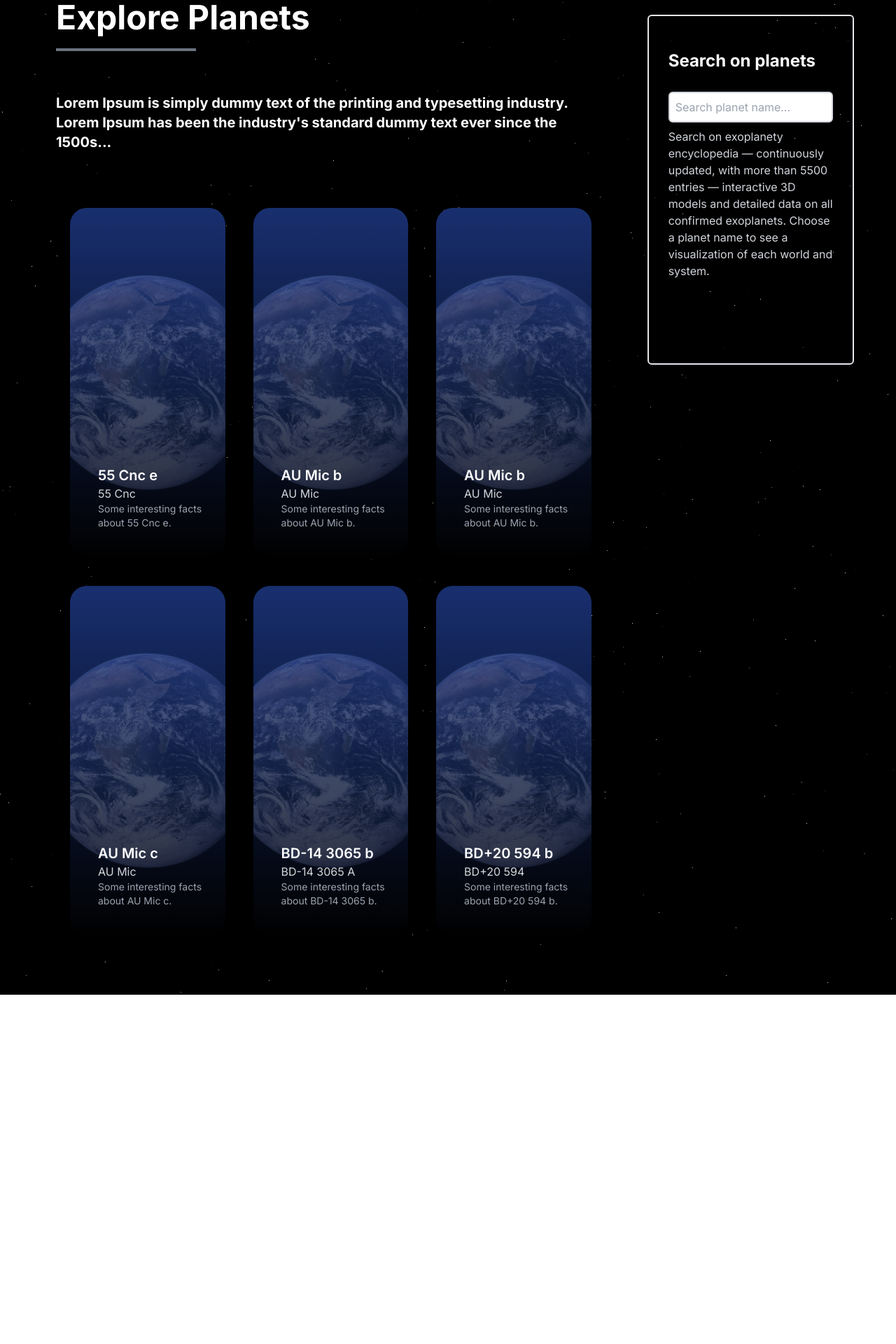
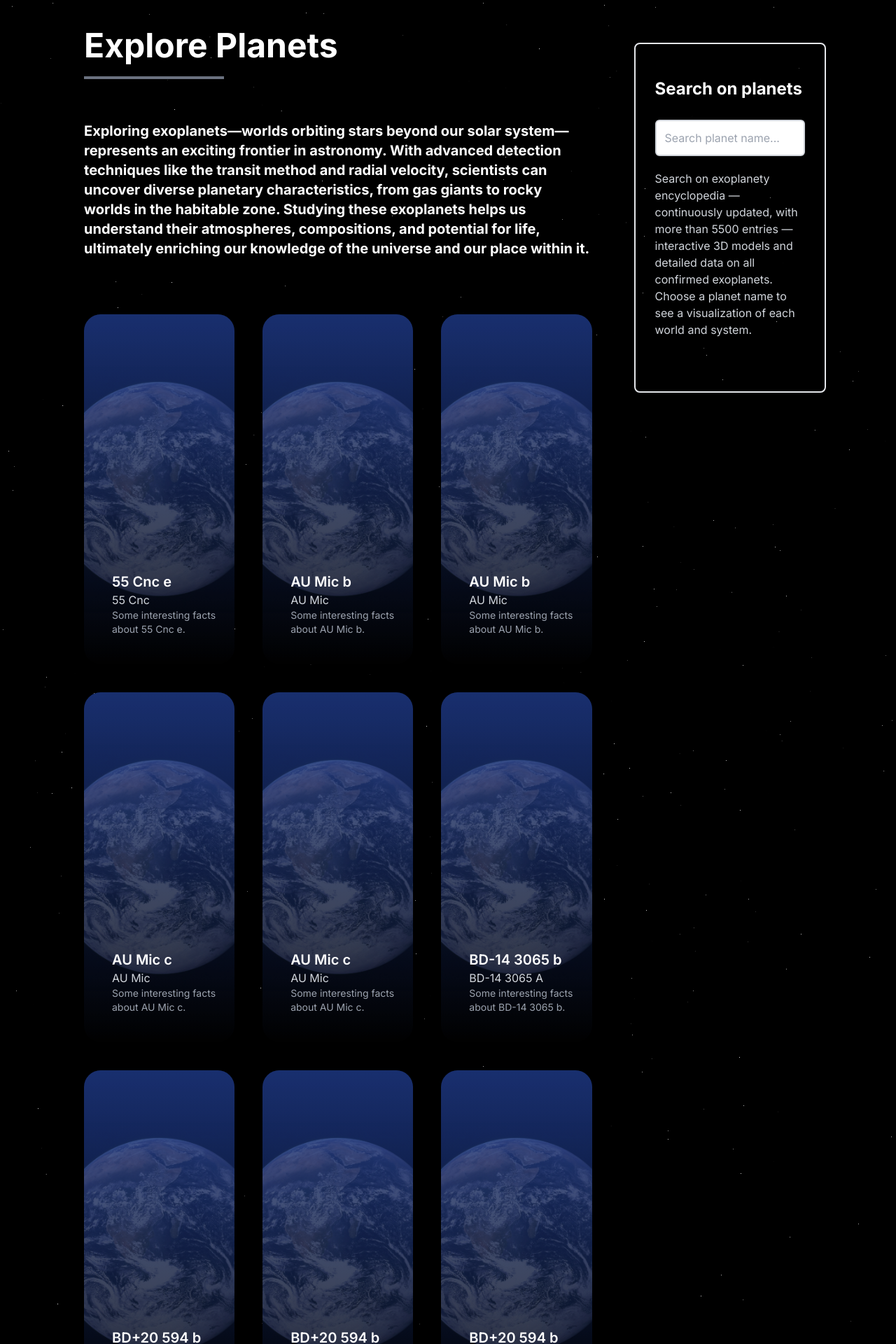
Before and after one commit to karreemm/NASA-Project, a Next.js app: page /planets in a window 1280 px wide. Shown: the part 79-1999 px from the top of the page at 70% size. Before the commit the page ends 1500 px from the top, so only its background shows below. Built offline with nearby package versions, Linux system fonts and the light colour scheme.

Commit message:
finish planets branch

```diff
--- a/app/component/Search.jsx
+++ b/app/component/Search.jsx
@@ -17,12 +17,12 @@ const Search = ({ dummyData }) => {
                 placeholder="Search planet name..."
                 value={query}
                 onChange={(e) => setQuery(e.target.value)}
-                className='mt-2 p-2 w-full border-2 border-gray-300 rounded-md text-slate-800'
+                className='mt-2 p-3 w-full border-2 border-gray-300 rounded-md text-slate-800'
             />
 
 
             {!query && (
-                <p className='mt-2 text-gray-300'>
+                <p className='mt-5 text-gray-300'>
                     Search on exoplanety encyclopedia — continuously updated, with more than 5500 entries — interactive 3D models and detailed data on all confirmed exoplanets. Choose a planet name to see a visualization of each world and system.
                 </p>
             )}
@@ -34,7 +34,7 @@ const Search = ({ dummyData }) => {
                         filteredResults.map((planet) => (
                             <li key={planet.pl_name}>
                                 <Link href={`/`}>
-                                    <div className='p-2 hover:bg-slate-100 hover:text-slate-800 cursor-pointer block'>
+                                    <div className='p-4 hover:bg-slate-100 hover:text-slate-800 cursor-pointer block'>
                                         {planet.pl_name} - {planet.hostname}
                                     </div>
                                 </Link>
--- a/app/planets/page.jsx
+++ b/app/planets/page.jsx
@@ -44,6 +44,21 @@ const dummyData = [
     "image": "https://via.placeholder.com/150",
   },
   {
+    "pl_name": "AU Mic c",
+    "hostname": "AU Mic",
+    "image": "https://via.placeholder.com/150",
+  },
+  {
+    "pl_name": "BD+20 594 b",
+    "hostname": "BD+20 594",
+    "image": "https://via.placeholder.com/150",
+  },
+  {
+    "pl_name": "BD+20 594 b",
+    "hostname": "BD+20 594",
+    "image": "https://via.placeholder.com/150",
+  },
+  {
     "pl_name": "BD-14 3065 b",
     "hostname": "BD-14 3065 A",
     "image": "https://via.placeholder.com/150",
@@ -65,7 +80,7 @@ const Planets = () => {
 
   return (
 
-    <div className='w-full h-[1500px] relative bg-black'>
+    <div className='w-full h-[2100px] bg-black'>
 
       <Canvas
         camera={{ position: [0, 0, 5] }}
@@ -86,22 +101,26 @@ const Planets = () => {
       </Canvas>
 
       {/* Main content with flex layout */}
-      <div className=' absolute top-0 mx-10  flex flex-col justify-center '>
+      <div className=' absolute top-0 mx-10  flex flex-col justify-center px-10 pt-10'>
 
         <div className='flex justify-between w-full  my-5'>
 
           {/* Planets Container */}
           <div className='w-[70%] text-white m-5 rounded-md flex flex-col'>
-            <h1 className='text-3xl sm:text-5xl font-bold p-5 mt-5'>
+            <h1 className='text-3xl  sm:text-5xl font-bold p-5 mt-5'>
               Explore Planets
             </h1>
             <div className='w-[200px] border-b-4 border-gray-500 mb-10 ml-5'></div>
             <div className='text-xl sm:text-xl font-bold mb-5 p-5'>
-              Lorem Ipsum is simply dummy text of the printing and typesetting industry. Lorem Ipsum has been the industry's standard dummy text ever since the 1500s...
+              Exploring exoplanets—worlds orbiting stars beyond our solar system—represents an exciting frontier in astronomy.
+              With advanced detection techniques like the transit method and radial velocity, scientists can uncover diverse planetary
+              characteristics, from gas giants to rocky worlds in the habitable zone. Studying these exoplanets helps us understand their atmospheres,
+              compositions,
+              and potential for life, ultimately enriching our knowledge of the universe and our place within it.
             </div>
 
             {/* Displaying recommended planets as cards in a grid */}
-            <div className='grid grid-cols-3 gap-10 p-10'>
+            <div className='grid grid-cols-3 gap-10 py-10 px-5'>
               {filteredResults.map((planet) => (
                 <Planet key={planet.pl_name} planet={planet} />
               ))}
@@ -109,7 +128,7 @@ const Planets = () => {
           </div>
 
           {/* Search Container */}
-          <div className='w-[25%] text-white m-5 mt-20 p-5 rounded-md flex flex-col h-[500px] border border-2 '>
+          <div className='w-[25%] text-white m-5 mt-20 p-5 rounded-lg flex flex-col h-[500px] border border-2 '>
             <Search dummyData={dummyData} setQuery={setQuery} />
           </div>
         </div>
```
